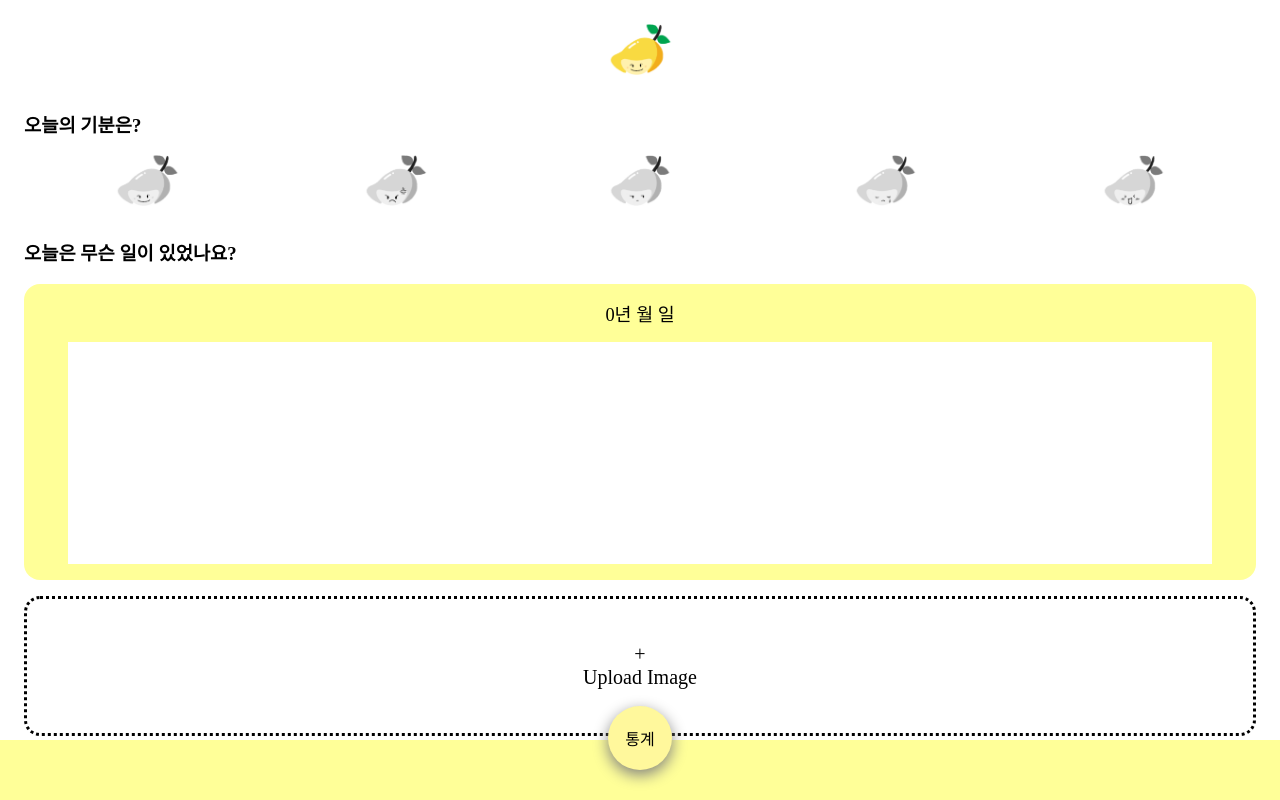
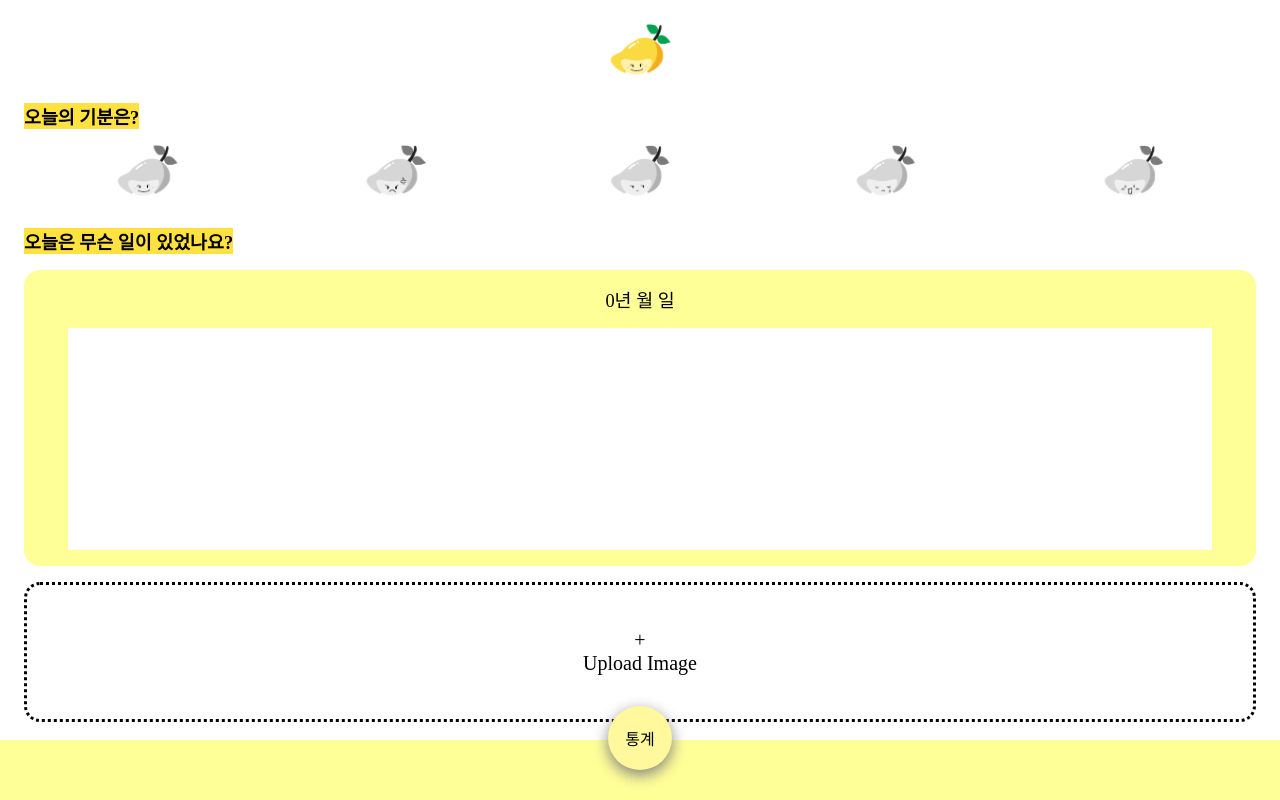
Before and after one commit to DEV-TINO/Mango-Diary-MJ, a Vue app in the folder mj-diary/: page /write/1 in a window 1280 px wide. Built offline with nearby package versions, Linux system fonts and the light colour scheme; a web font is replaced by a local one.

Commit message:
style: layout and design

```diff
--- a/mj-diary/src/App.vue
+++ b/mj-diary/src/App.vue
@@ -28,7 +28,7 @@ export default {
   width: 100%;
   background-color: white;
   padding-top: 1.5rem;
-  padding-bottom: 16px;
+  padding-bottom: 1.75rem;
   display: flex;
   flex-direction: row;
   justify-content: space-around;
@@ -38,11 +38,12 @@ export default {
   color: black;
   float: left;
   width: 50px;
-  padding-left: 20px;
+  padding-left: 21px;
   cursor: pointer;
   margin-top: 10px;
   list-style-type: none;
   text-decoration-line: none;
+  font-size: 1.25rem;
 }
 .header-button-right {
   color: black;
@@ -50,9 +51,10 @@ export default {
   width: 50px;
   cursor: pointer;
   margin-top: 10px;
-  padding-right: 20px;
+  padding-right: 21px;
   list-style-type: none;
   text-decoration-line: none;
+  font-size: 1.25rem;
 }
 .logo {
   width: 4.25rem;
--- a/mj-diary/src/components/CalendarMainPage.vue
+++ b/mj-diary/src/components/CalendarMainPage.vue
@@ -75,7 +75,7 @@ export default {
 <style>
 .select-month {
   margin-top: 0.75rem;
-  margin-bottom: 1.5rem;
+  margin-bottom: 1.75rem;
   display: flex;
   flex-direction: row;
   justify-content: space-around;
--- a/mj-diary/src/components/CalendarWritePage.vue
+++ b/mj-diary/src/components/CalendarWritePage.vue
@@ -1,7 +1,7 @@
 <template>
   <div class="diary-block">
     <div class="select-mood">
-      <h3>오늘의 기분은?</h3>
+      <div class="title">오늘의 기분은?</div>
       <div class="mood-list">
         <img :class="setImageMood('happiness')" @click="this.$store.commit('setMood', 'happiness')" src="/mood/happiness.png" />
         <img :class="setImageMood('angry')" @click="this.$store.commit('setMood', 'angry')" src="/mood/angry.png" />
@@ -11,7 +11,7 @@
       </div>
     </div>
     <div>
-      <h3>오늘은 무슨 일이 있었나요?</h3>
+      <div class="title">오늘은 무슨 일이 있었나요?</div>
       <div class="write-block">
         <div class="today-block">{{ this.$store.state.date.year }}년 {{ this.$store.state.wirteMonth }}월 {{ this.$store.state.writeDay }}일</div>
         <textarea class="text-write"></textarea>
@@ -48,6 +48,13 @@ export default {
 .diary-block {
   padding-left: 16px;
   padding-right: 16px;
+}
+.title {
+  margin-bottom: 1rem;
+  font-size: 1.15rem;
+  font-weight: bold;
+  background-color: rgb(255, 226, 64);
+  display: inline-block;
 }
 .select-mood {
   margin-bottom: 32px;
```
